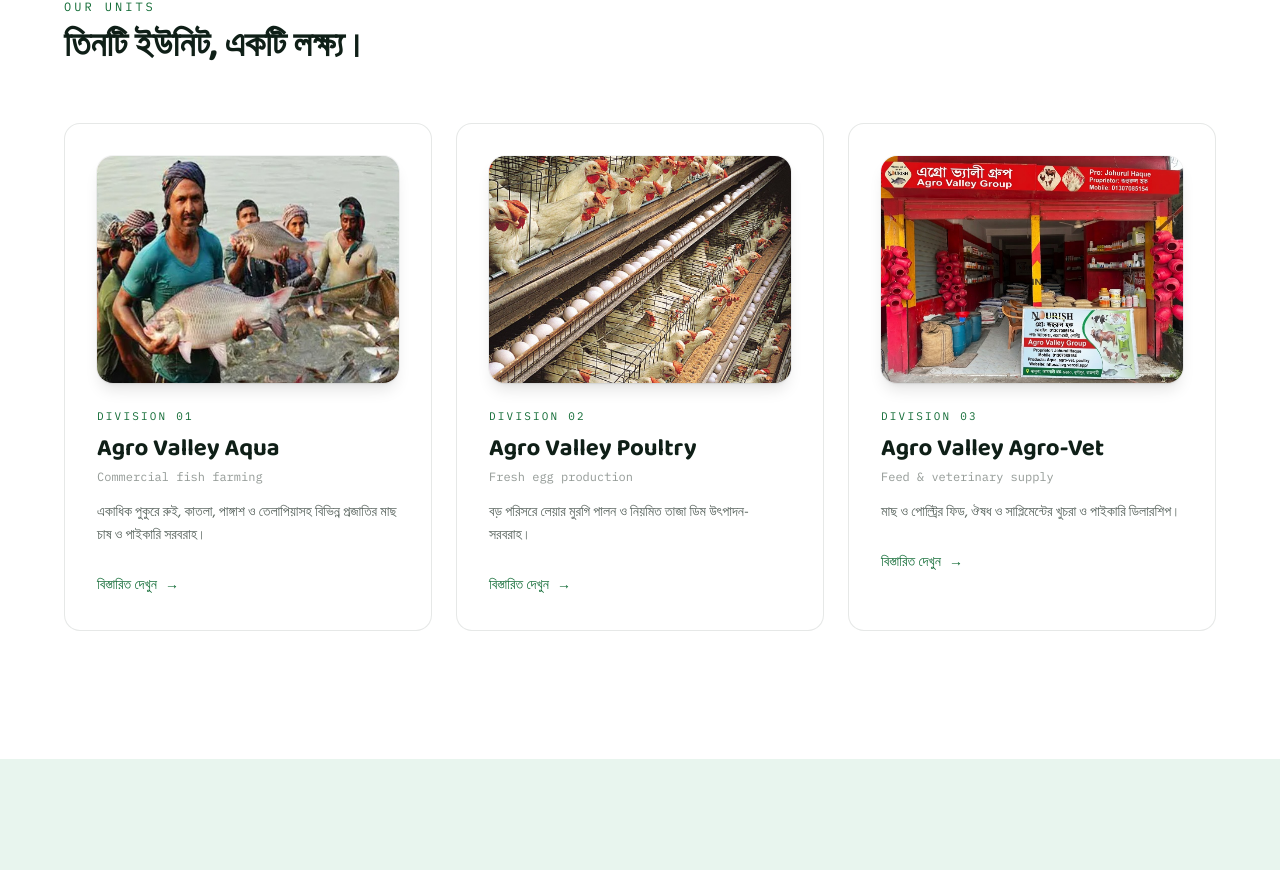
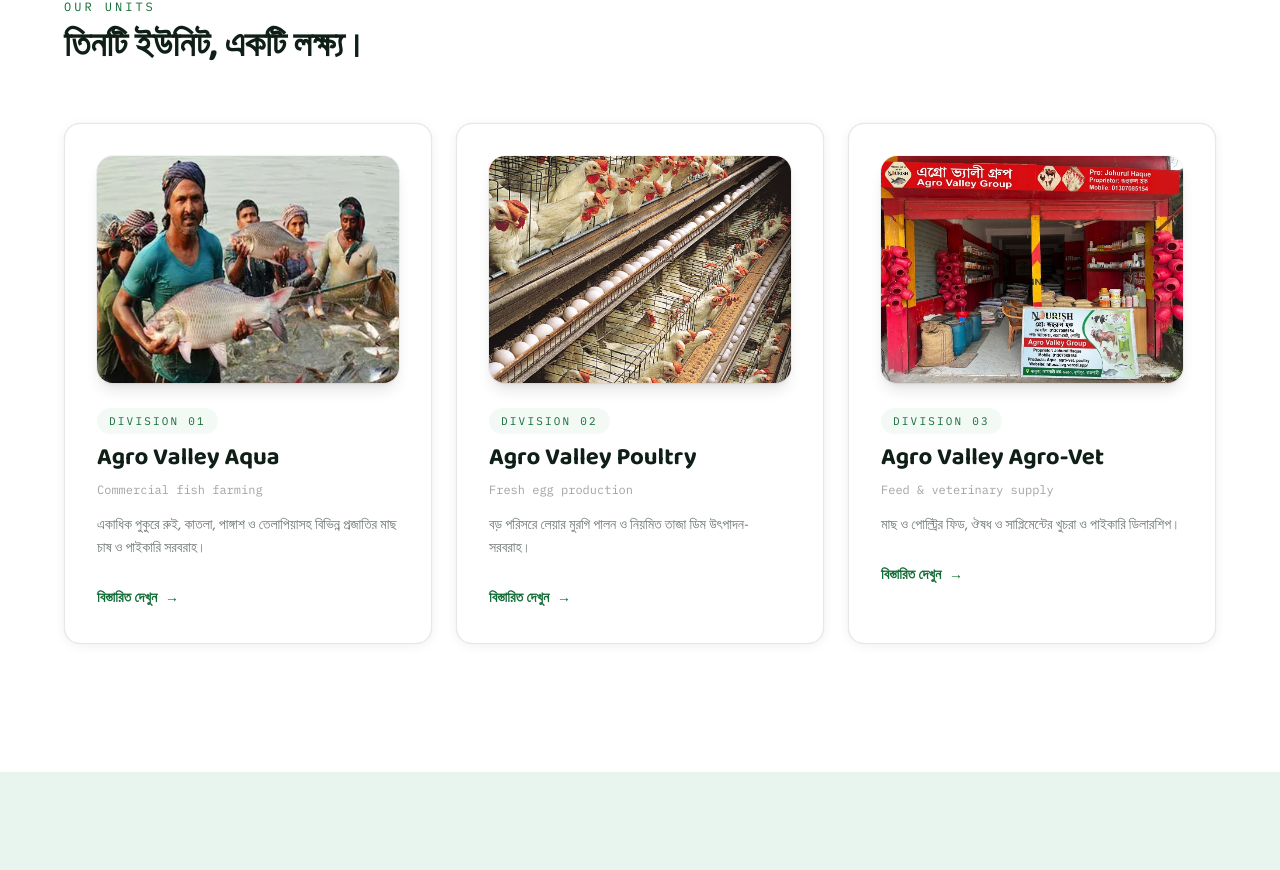
Before and after one commit to agrovalley/bd, a Next.js app: page / in a window 1280 px wide. Shown: the part 1919-2789 px from the top of the page. Built offline with nearby package versions, Linux system fonts and the light colour scheme.

Commit message:
🎨 Redesign: professional styling, scroll animations, enhanced cards & UX

```diff
--- a/components/UnitPreviewCard.jsx
+++ b/components/UnitPreviewCard.jsx
@@ -1,20 +1,21 @@
 import Link from "next/link";
-
 export default function UnitPreviewCard({ href, eyebrow, title, englishName, description, illustration, cta }) {
   return (
-    <Link
-      href={href}
-      className="group block rounded-2xl border border-ink/10 bg-white hover:border-brand/40 hover:shadow-lg transition-all p-8"
-    >
-      <div className="flex justify-center mb-6">{illustration}</div>
-      <p className="font-mono text-[11px] tracking-[0.2em] uppercase text-brand-dark mb-2">{eyebrow}</p>
-      <h3 className="font-display font-bold text-2xl mb-1">{title}</h3>
-      <p className="font-mono text-xs text-ink/45 mb-4">{englishName}</p>
-      <p className="text-sm text-ink/70 leading-relaxed mb-6">{description}</p>
-      <span className="inline-flex items-center gap-2 text-sm font-medium text-brand-dark group-hover:gap-3 transition-all">
-        {cta || "বিস্তারিত দেখুন"}
-        <span aria-hidden="true">→</span>
-      </span>
+    <Link href={href} className="group block rounded-2xl border border-ink/8 bg-white shadow-card hover:shadow-card-hover transition-all duration-500 p-8 relative overflow-hidden card-lift">
+      <div className="absolute inset-0 bg-gradient-to-br from-brand/5 via-transparent to-transparent opacity-0 group-hover:opacity-100 transition-opacity duration-500" />
+      <div className="relative z-10">
+        <div className="flex justify-center mb-6 transform group-hover:scale-105 transition-transform duration-500">{illustration}</div>
+        <div className="space-y-2">
+          <p className="font-mono text-[11px] tracking-[0.2em] uppercase text-brand-dark bg-brand/5 inline-block px-3 py-1 rounded-full">{eyebrow}</p>
+          <h3 className="font-display font-bold text-2xl group-hover:text-brand-dark transition-colors duration-300">{title}</h3>
+          <p className="font-mono text-xs text-ink/40">{englishName}</p>
+        </div>
+        <p className="text-sm text-ink/60 leading-relaxed mt-4 mb-6">{description}</p>
+        <span className="inline-flex items-center gap-2 text-sm font-semibold text-brand-dark group-hover:gap-3 transition-all duration-300">
+          {cta || "বিস্তারিত দেখুন"}
+          <span className="transform group-hover:translate-x-1 transition-transform duration-300" aria-hidden="true">→</span>
+        </span>
+      </div>
     </Link>
   );
 }
```
